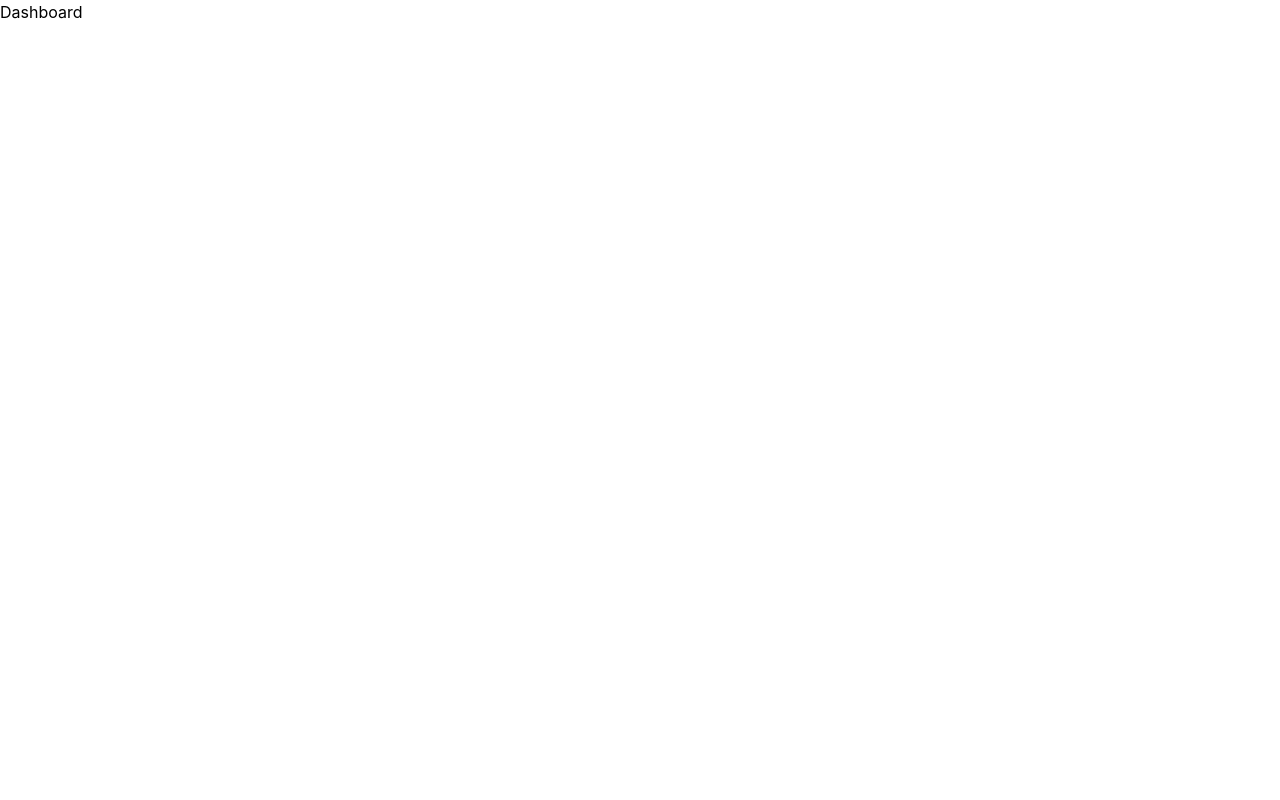
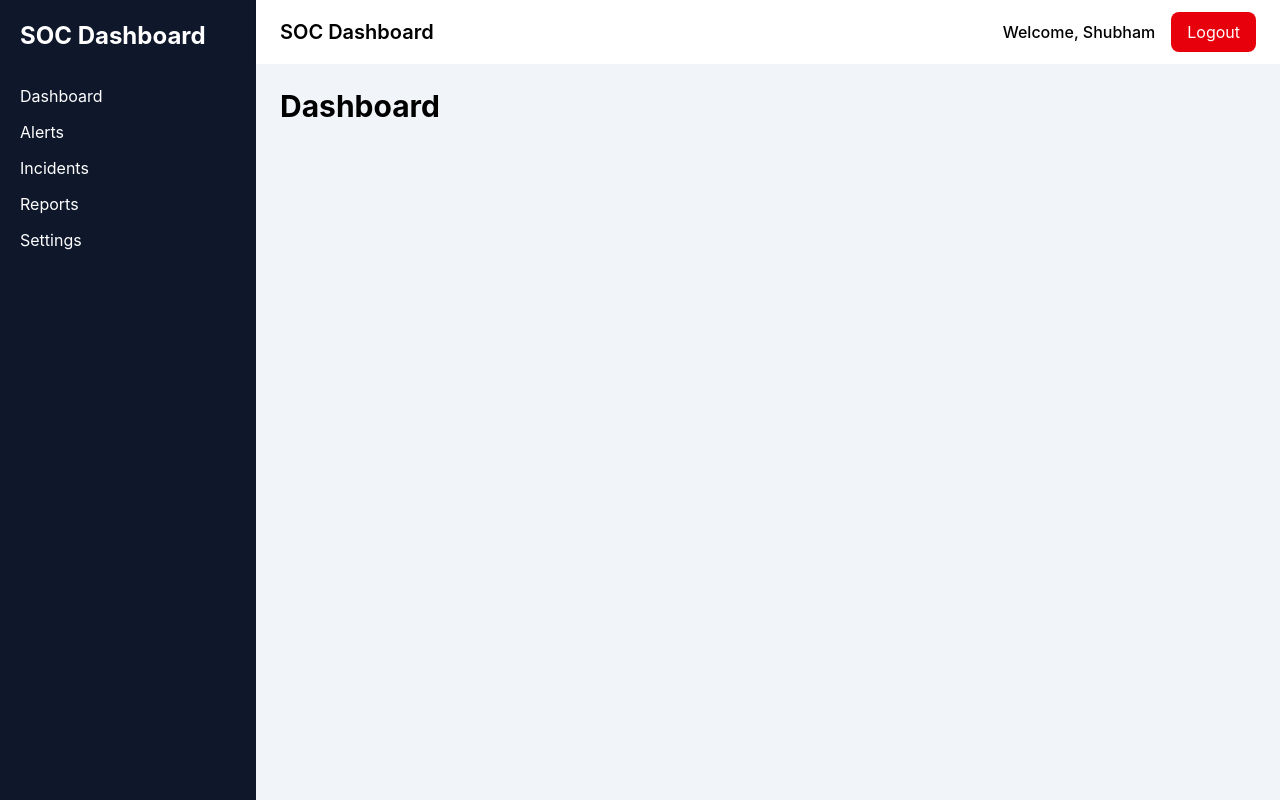
Before and after one commit to iamshubham18/soc-dashboard, a React (Vite) app in the folder client/: page / in a window 1280 px wide. Both pictures are taken after a click on the button "Login". Built offline with nearby package versions, Linux system fonts and the light colour scheme.

Commit message:
phase 1 completed

```diff
--- a/client/src/components/layout/Navbar.jsx
+++ b/client/src/components/layout/Navbar.jsx
@@ -1,18 +1,27 @@
+import { useNavigate } from "react-router-dom";
 import { useAuth } from "../../context/useAuth";
 
 function Navbar() {
   const { user, logout } = useAuth();
+  const navigate = useNavigate();
+
+  const handleLogout = () => {
+    logout();
+    navigate("/");
+  };
 
   return (
     <header className="h-16 bg-white shadow flex items-center justify-between px-6">
       <h2 className="text-xl font-semibold">SOC Dashboard</h2>
 
       <div className="flex items-center gap-4">
-        <span>{user?.name}</span>
+        <span className="font-medium">
+          Welcome, {user?.name}
+        </span>
 
         <button
-          onClick={logout}
-          className="bg-red-600 text-white px-4 py-2 rounded"
+          onClick={handleLogout}
+          className="px-4 py-2 bg-red-600 text-white rounded-lg hover:bg-red-700 transition"
         >
           Logout
         </button>
--- a/client/src/pages/Alerts.jsx
+++ b/client/src/pages/Alerts.jsx
@@ -1,5 +1,11 @@
+import DashboardLayout from "../components/layout/DashboardLayout";
+
 function Alerts() {
-  return <h1>Alerts Page</h1>;
+  return (
+    <DashboardLayout>
+      <h1 className="text-3xl font-bold">Alerts</h1>
+    </DashboardLayout>
+  );
 }
 
 export default Alerts;
--- a/client/src/pages/Dashboard.jsx
+++ b/client/src/pages/Dashboard.jsx
@@ -1,5 +1,11 @@
+import DashboardLayout from "../components/layout/DashboardLayout";
+
 function Dashboard() {
-  return <h1>Dashboard</h1>;
+  return (
+    <DashboardLayout>
+      <h1 className="text-3xl font-bold">Dashboard</h1>
+    </DashboardLayout>
+  );
 }
 
 export default Dashboard;
--- a/client/src/pages/Incidents.jsx
+++ b/client/src/pages/Incidents.jsx
@@ -1,5 +1,11 @@
+import DashboardLayout from "../components/layout/DashboardLayout";
+
 function Incidents() {
-  return <h1>Incidents Page</h1>;
+  return (
+    <DashboardLayout>
+      <h1 className="text-3xl font-bold">Incidents</h1>
+    </DashboardLayout>
+  );
 }
 
 export default Incidents;
--- a/client/src/pages/Reports.jsx
+++ b/client/src/pages/Reports.jsx
@@ -1,5 +1,11 @@
+import DashboardLayout from "../components/layout/DashboardLayout";
+
 function Reports() {
-  return <h1>Reports Page</h1>;
+  return (
+    <DashboardLayout>
+      <h1 className="text-3xl font-bold">Reports</h1>
+    </DashboardLayout>
+  );
 }
 
 export default Reports;
--- a/client/src/pages/Settings.jsx
+++ b/client/src/pages/Settings.jsx
@@ -1,5 +1,11 @@
+import DashboardLayout from "../components/layout/DashboardLayout";
+
 function Settings() {
-  return <h1>Settings Page</h1>;
+  return (
+    <DashboardLayout>
+      <h1 className="text-3xl font-bold">Settings</h1>
+    </DashboardLayout>
+  );
 }
 
 export default Settings;
```
